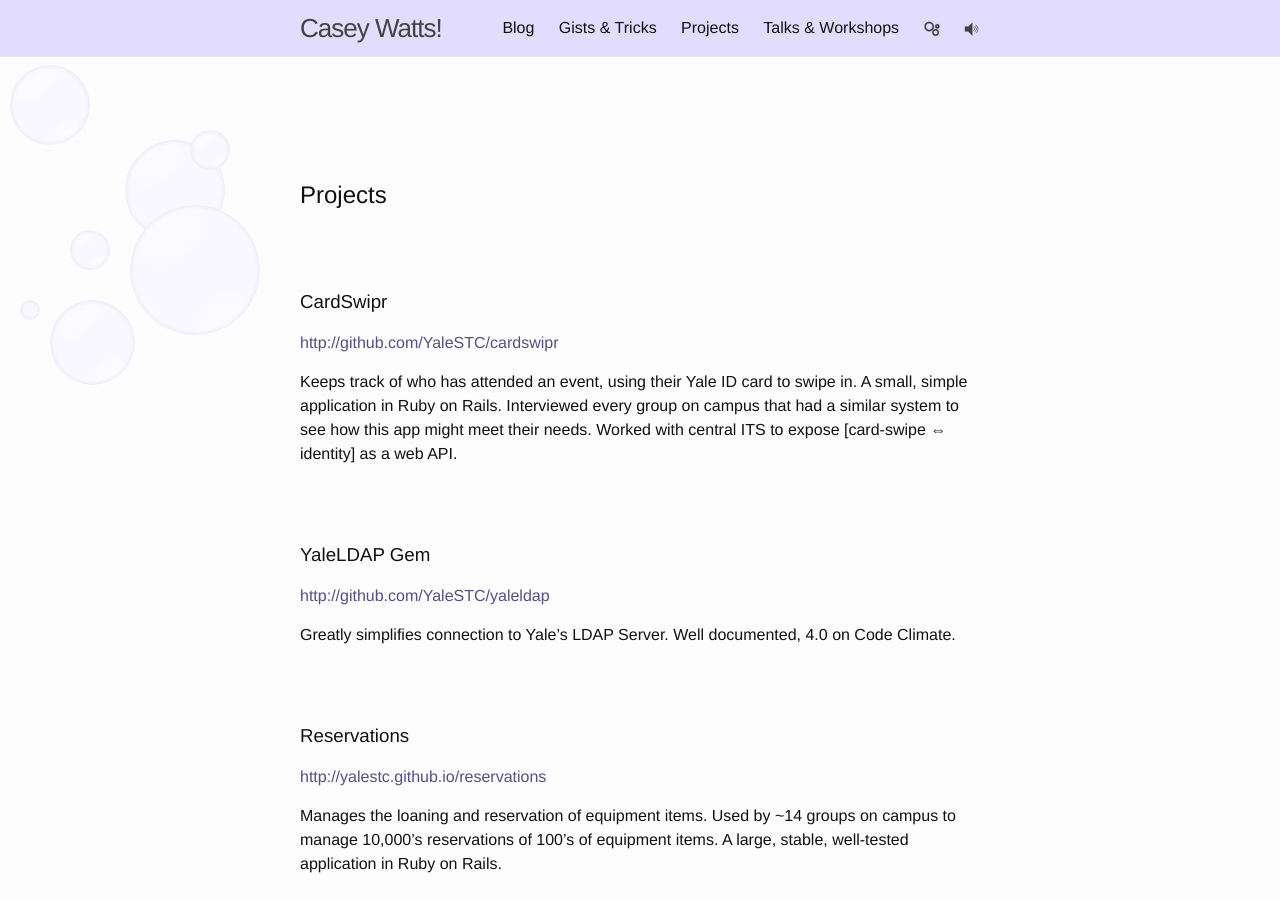
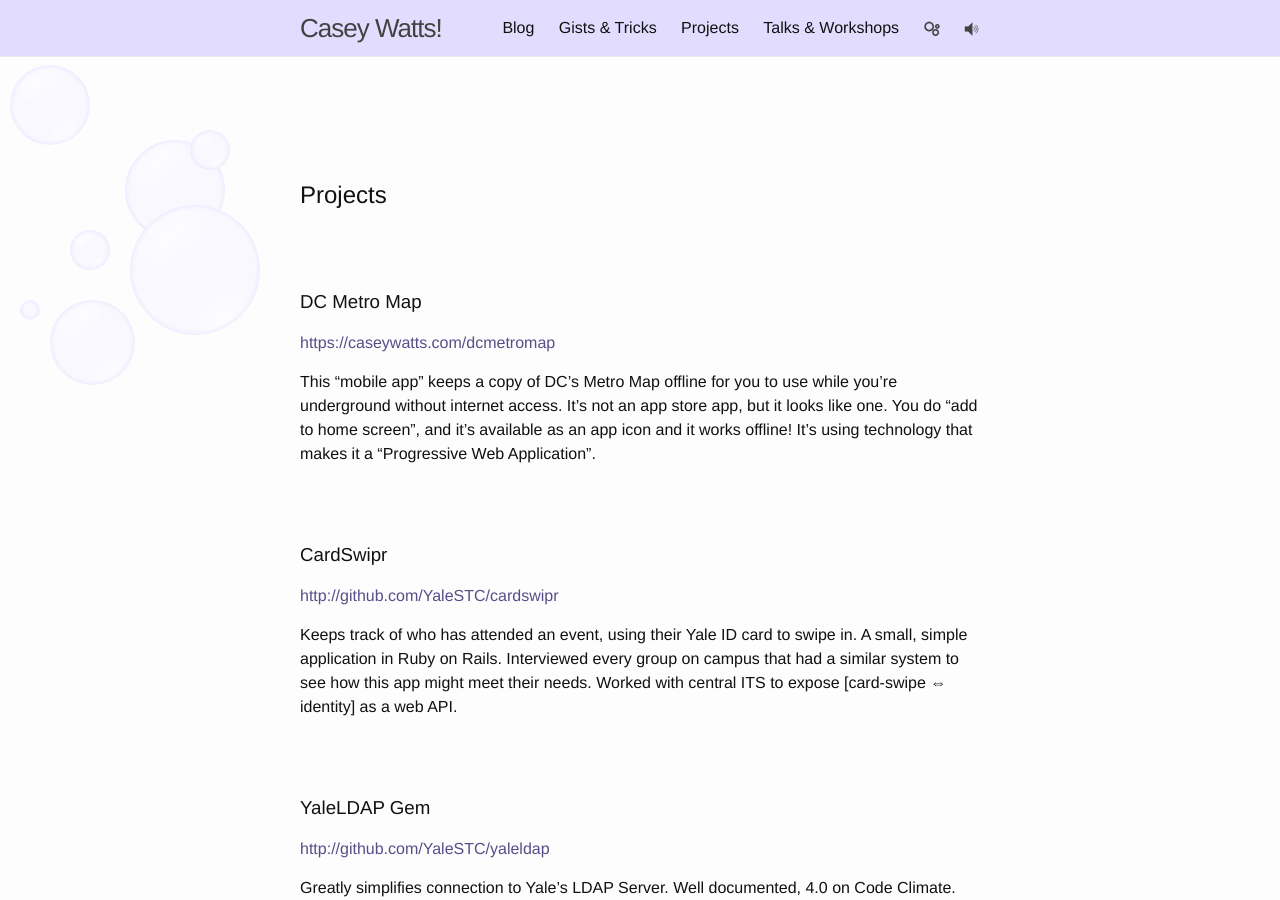
Before and after one commit to caseywatts/caseywatts.github.io, a Jekyll site: the page built from projects.md, in a window 1280 px wide and 900 px high. Built offline with Jekyll 4.4.1, drawn with Linux system fonts in a browser that asks for light colours.

Commit message:
add DC Metro Map to projects

```diff
--- a/projects.md
+++ b/projects.md
@@ -5,6 +5,11 @@
 ---
 
 ## Projects
+
+### DC Metro Map
+<https://caseywatts.com/dcmetromap>
+
+This "mobile app" keeps a copy of DC's Metro Map offline for you to use while you're underground without internet access. It's not an app store app, but it looks like one. You do "add to home screen", and it's available as an app icon and it works offline! It's using technology that makes it a "Progressive Web Application".
 
 ### CardSwipr
 <http://github.com/YaleSTC/cardswipr>
```
